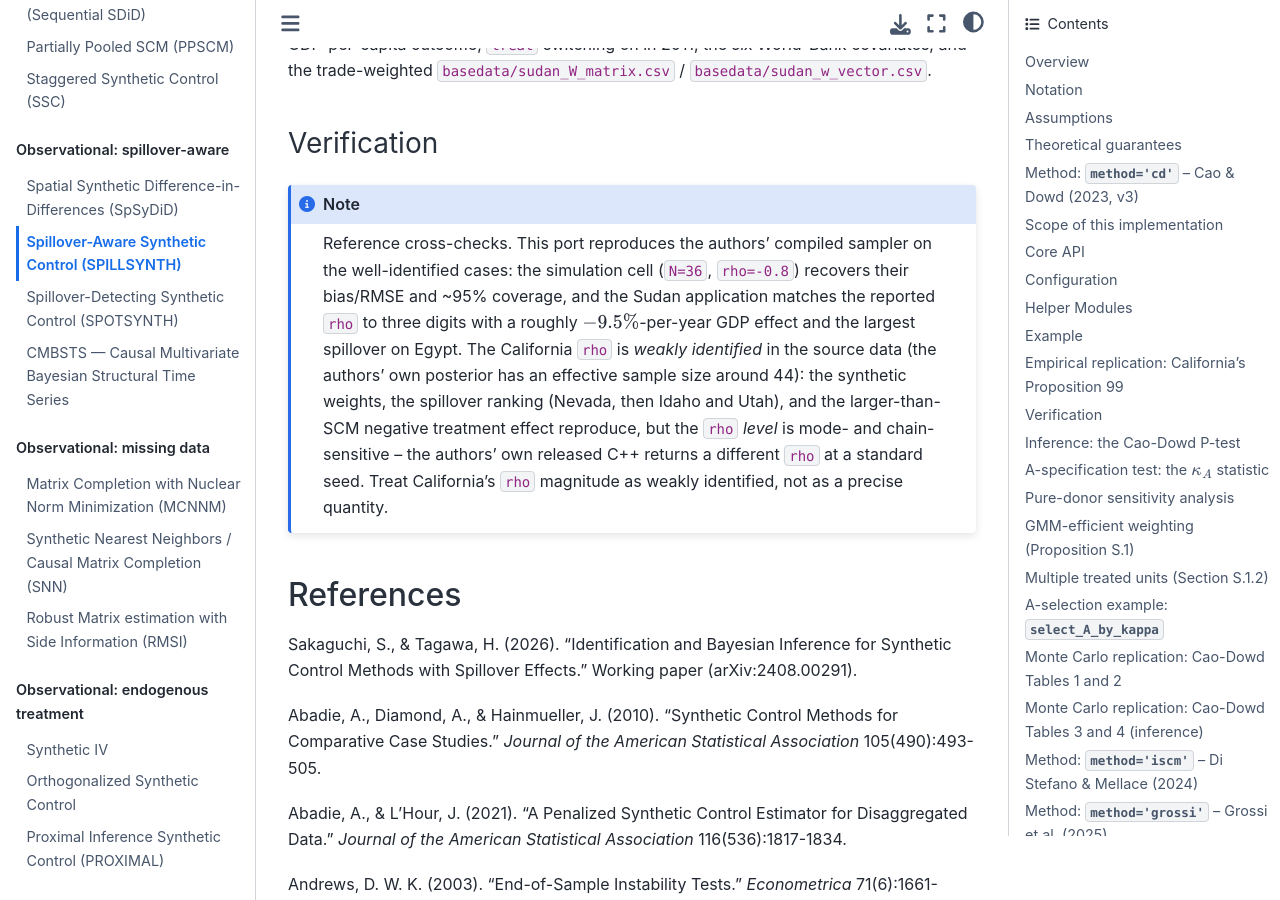
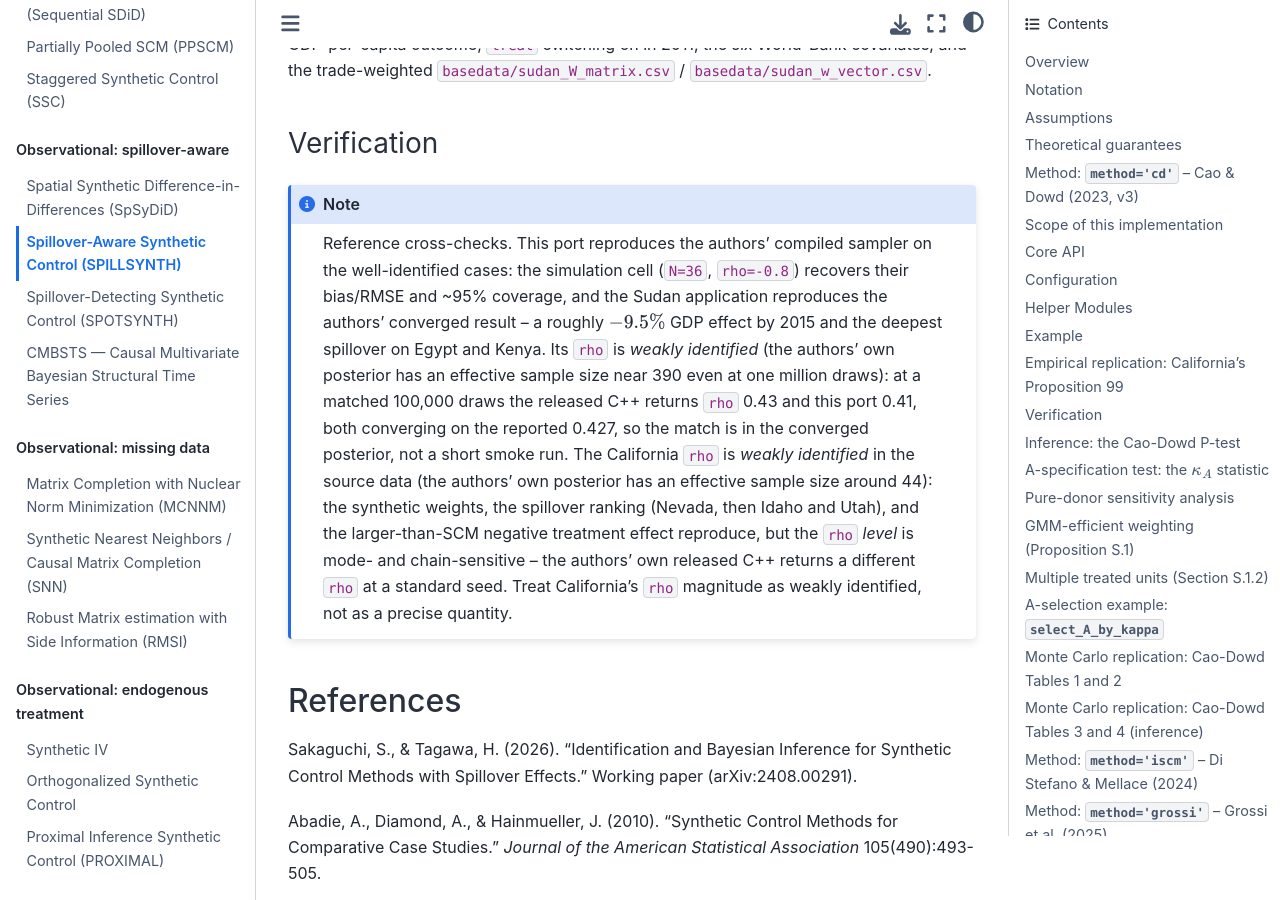
Before and after one commit to jgreathouse9/mlsynth, a Sphinx documentation site: the page built from docs/spillsynth.rst, in a window 1280 px wide and 900 px high, scrolled down 41527 px. Built offline with Sphinx 7.4.7 and the Sphinx Book theme 1.1.4, drawn with Linux system fonts in a browser that asks for light colours.

Commit message:
docs(spillsynth): correct the Sudan SAR rho verification claim
The note claimed the Sudan application matches the authors' rho "to three
digits." rho is weakly identified in this model (the authors' own posterior
reports an effective sample size near 390 at one million draws), so that is
misleading at a short run. Matched 100k-draw runs of the authors' released C++
(rho 0.43) and this port (rho 0.41) both converge on the reported 0.427 -- the
match is in the converged posterior, not the smoke setting. Also names Egypt and
Kenya as the deepest spillovers, matching the paper.

Claude-Session: https://claude.ai/code/session_015nRd88pbMUETcrkKY1S6Hr

```diff
--- a/docs/spillsynth.rst
+++ b/docs/spillsynth.rst
@@ -2117,8 +2117,13 @@ Verification
    Reference cross-checks. This port reproduces the authors' compiled
    sampler on the well-identified cases: the simulation cell (``N=36``,
    ``rho=-0.8``) recovers their bias/RMSE and ~95% coverage, and the Sudan
-   application matches the reported ``rho`` to three digits with a roughly
-   :math:`-9.5\%`-per-year GDP effect and the largest spillover on Egypt. The
+   application reproduces the authors' converged result -- a roughly
+   :math:`-9.5\%` GDP effect by 2015 and the deepest spillover on Egypt and
+   Kenya. Its ``rho`` is *weakly identified* (the authors' own posterior has an
+   effective sample size near 390 even at one million draws): at a matched
+   100,000 draws the released C++ returns ``rho`` 0.43 and this port 0.41, both
+   converging on the reported 0.427, so the match is in the converged posterior,
+   not a short smoke run. The
    California ``rho`` is *weakly identified* in the source data (the authors'
    own posterior has an effective sample size around 44): the synthetic weights,
    the spillover ranking (Nevada, then Idaho and Utah), and the larger-than-SCM
```
